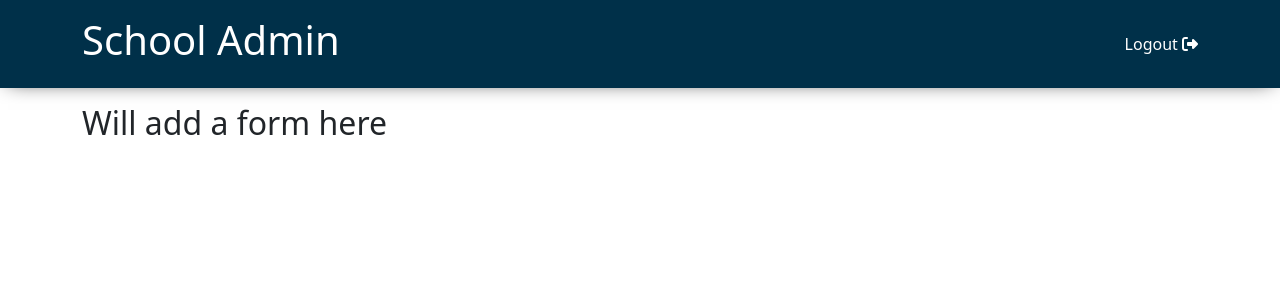
After one commit to Aphiwe-Makisi/dj-school-admin, a Django app: page /student_form/ in a window 1280 px wide. The commit adds this page. Shown: the top 300 px of the page. Run offline with Django 4.2, Linux system fonts and the light colour scheme.

Commit message:
Added basic routing between home and form page

```diff
--- a/school_app/templates/school_app/add_new.html
+++ /dev/null
@@ -1,5 +0,0 @@
-{% extends 'school_app/base.html' %}
-
-{% block contenet %}
-
-{% endblock contenet %}
--- a/school_app/templates/school_app/base.html
+++ b/school_app/templates/school_app/base.html
@@ -25,12 +25,6 @@
       </nav>
 
       <div class="container mt-3 main-container">
-        <div class="d-flex justify-content-between">
-          <div>
-          </div>
-          <a href="" class="btn btn-outline-success"><i class="fa fa-sharp fa-plus"></i> Add student</a>
-        </div>
-
         <main>
           {% block content %}
 
--- /dev/null
+++ b/school_app/templates/school_app/student_form.html
@@ -0,0 +1,8 @@
+{% extends 'school_app/base.html' %}
+
+{% block content %}
+
+  <form action="" method="post">
+    <h2>Will add a form here</h2>
+  </form>
+{% endblock content %}
--- a/school_app/urls.py
+++ b/school_app/urls.py
@@ -2,5 +2,6 @@ from django.urls import path
 from . import views
 
 urlpatterns = [
-    path("", views.home, name="home"),
+    path("students/", views.home, name="home"),
+    path("student_form/", views.add_new_student, name="student_form"),
 ]
--- a/school_app/views.py
+++ b/school_app/views.py
@@ -5,3 +5,6 @@ from school_app.forms import NameForm
 # Create your views here.
 def home(request):
     return render(request, "school_app/home.html")
+
+def add_new_student(request):
+    return render(request, "school_app/student_form.html")
```
Also changed, not shown: school_app/templates/school_app/home.html (+7 -2 lines).
